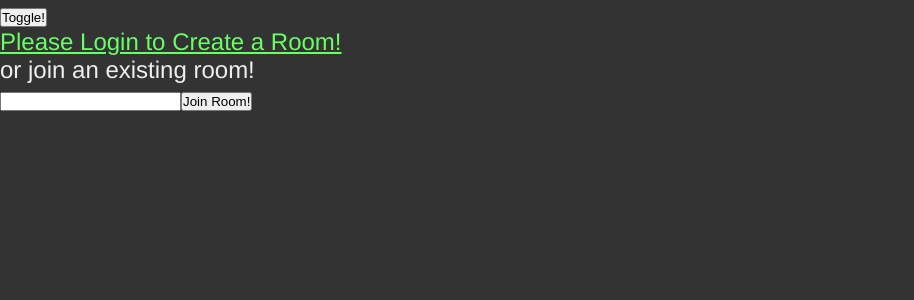
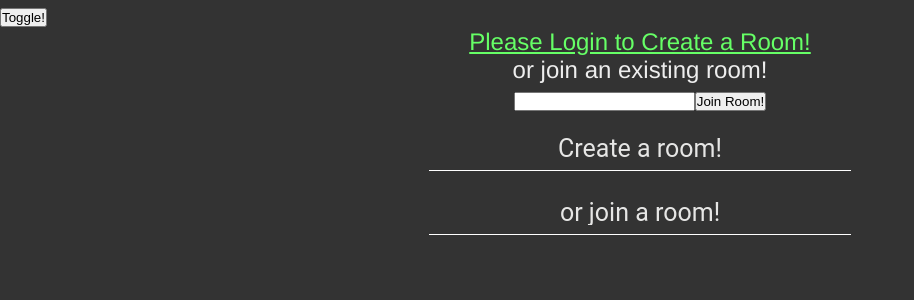
Before and after one commit to chrismintan/pollplay, a React app: page / in a window 1280 px wide. Shown: the top 300 px of the page, without its empty margins (0-914 px from the left). Built offline with nearby package versions, Linux system fonts and the light colour scheme; no server answers; the HTML template or start-up script is replaced by a standard one.

Commit message:
added artist search bar, fixed needing to refresh when entering a room

```diff
--- a/client/src/components/Main/Main.jsx
+++ b/client/src/components/Main/Main.jsx
@@ -174,10 +174,8 @@ class Main extends React.Component {
   }
 
   testing() {
-
-    const {roomId} = this.props.match.params;
-
-    this.socket.emit(roomId, { data: 'testObj' })
+    console.log('here!')
+    axios.put('/spotify/testing');
 
   }
 
--- a/client/src/components/Main/NowPlaying/CurrentSong.jsx
+++ b/client/src/components/Main/NowPlaying/CurrentSong.jsx
@@ -1,11 +1,13 @@
 import React from 'react';
-// import script2 from './script2.js';
 import Cookies from 'universal-cookie';
 import styles from './style.scss'
 
 class CurrentSong extends React.Component {
   constructor(props) {
     super(props);
+    this.state = {
+      init: false,
+    }
     const cookies = new Cookies();
 
     cookies.remove('albumURI')
@@ -29,6 +31,10 @@ class CurrentSong extends React.Component {
     cookies.remove('trackDuration')
     cookies.remove('trackPlaying')
     cookies.remove('trackURI')
+  }
+
+  componentWillMount() {
+
   }
 
   componentDidMount() {
--- a/client/src/components/Main/NowPlaying/style.scss
+++ b/client/src/components/Main/NowPlaying/style.scss
@@ -10,7 +10,8 @@ div.toast {
   background-color: rgba(0, 0, 0, 0.5);
   position: relative;
   text-align: center;
-  padding: 40px;
+  padding-top: 40px;
+  padding-bottom: 40px;
   transform: translateY(100px);
   transition: all 1.0s ease-in-out;
   opacity: 0.0;
@@ -47,6 +48,7 @@ div.trackposition {
   width: 500px;
   margin-bottom: 10px;
   margin-top: -10px;
+  display: none;
 }
 
 div.trackposition div.fill {
--- a/client/src/components/Main/Rooms/CreateRoom.jsx
+++ b/client/src/components/Main/Rooms/CreateRoom.jsx
@@ -1,6 +1,44 @@
 import React from 'react';
 import { Link, Route, Redirect, withRouter } from 'react-router-dom';
 import axios from 'axios';
+import Grid from '@material-ui/core/Grid';
+import { withStyles } from '@material-ui/core/styles';
+import TextField from '@material-ui/core/TextField';
+import classNames from 'classnames';
+
+const styles = theme => ({
+  root: {
+    flexGrow: 1,
+  },
+  paper: {
+    textAlign: 'center',
+    width: '100%',
+  },
+  textField: {
+    color: '#FEFEFEFF',
+    borderBottom: '1px solid white',
+    marginBottom: 5,
+    width: '100%',
+
+  },
+  'input-label': {
+    textOverflow: 'ellipsis',
+    whiteSpace: 'nowrap',
+    overflow: 'hidden',
+    width: '100%',
+    color: 'red',
+  },
+  hidden: {
+    display: 'none',
+  },
+  'input': {
+    '&::placeholder': {
+      textOverflow: 'ellipsis !important',
+      color: 'blue',
+      backgroundColor: 'white',
+    }
+  }
+});
 
 class CreateRoom extends React.Component {
   constructor() {
@@ -15,6 +53,11 @@ class CreateRoom extends React.Component {
     this.handleClick = this.handleClick.bind(this);
     this.handleRoomCodeChange = this.handleRoomCodeChange.bind(this);
     this.joinRoom = this.joinRoom.bind(this);
+  }
+
+  componentWillUnmount() {
+    // Hackerish way to relead script
+    window.location.reload()
   }
 
   componentDidMount() {
@@ -67,6 +110,8 @@ class CreateRoom extends React.Component {
   }
 
   render() {
+    const { classes } = this.props;
+
     let component;
     if (this.props.userID) {
       component = (
@@ -86,6 +131,8 @@ class CreateRoom extends React.Component {
 
     return (
       <div>
+        <Grid container>
+          <div className={classes.paper}>
             {component}
             <div>
               <p>or join an existing room!</p>
@@ -94,11 +141,64 @@ class CreateRoom extends React.Component {
                   <input type='text' placeholder='Enter a room code...' value={this.state.roomCode} onChange={this.handleRoomCodeChange} />
                   <button onClick={this.joinRoom}>Join Room!</button>
                 </form>
+
+                <form>
+                  <TextField
+                    fullWidth
+                    InputProps={{
+                      disableUnderline: true,
+                      classes: {
+                        input: classes.textField,
+                      },
+                    }}
+                    // hintStyle={{ width: '600px', textAlign: 'center' }}
+                    style={{ width: '33%', paddingTop: 10 }}
+                    label='Create a room!'
+                    InputLabelProps={{
+                      style: {
+                        textOverflow: 'ellipsis',
+                        whiteSpace: 'nowrap',
+                        overflow: 'hidden',
+                        width: '100%',
+                        color: '#E6E6E5FF',
+                        fontSize: 25,
+                      }
+                    }}
+                  />
+                </form>
+
+                <form>
+                  <TextField
+                    fullWidth
+                    InputProps={{
+                      disableUnderline: true,
+                      classes: {
+                        input: classes.textField,
+                      },
+                    }}
+                    // hintStyle={{ width: '600px', textAlign: 'center' }}
+                    style={{ width: '33%', paddingTop: 10 }}
+                    label='or join a room!'
+                    InputLabelProps={{
+                      style: {
+                        textOverflow: 'ellipsis',
+                        whiteSpace: 'nowrap',
+                        overflow: 'hidden',
+                        width: '100%',
+                        color: '#E6E6E5FF',
+                        fontSize: 25,
+                      }
+                    }}
+                  />
+                </form>
+
               </div>
             </div>
+          </div>
+        </Grid>
       </div>
     )
   }
 }
 
-export default withRouter(CreateRoom);
+export default withRouter(withStyles(styles)(CreateRoom));
--- a/client/src/components/Main/Search/SearchBar.jsx
+++ b/client/src/components/Main/Search/SearchBar.jsx
@@ -13,6 +13,7 @@ const styles = {
     color: '#FEFEFEFF',
     borderBottom: '1px solid white',
     marginBottom: 5,
+    width: '100%',
   },
 
   'input-label': {
@@ -40,36 +41,40 @@ class SearchBar extends React.Component {
   constructor(props) {
     super(props);
     this.state = {
-      input: '',
+      trackInput: '',
+      artistInput: '',
       spotifyResults: [],
     };
 
-    this.handleInputChange = this.handleInputChange.bind(this);
-    this.handleClick = this.handleClick.bind(this);
+    this.handleArtistInputChange = this.handleArtistInputChange.bind(this);
+    this.handleTrackInputChange = this.handleTrackInputChange.bind(this);
+    this.handleTrackSearch = this.handleTrackSearch.bind(this);
+    this.handleArtistSearch = this.handleArtistSearch.bind(this);
     this.selectSong = this.selectSong.bind(this);
   }
 
-  handleInputChange(e) {
-    console.log('input change')
-    console.log(this.props)
+  handleTrackInputChange(e) {
+    console.log('changing')
     let input = e.target.value;
     this.setState({
-      input: input,
+      trackInput: input,
     })
     if ( input.length > 3 ) {
-      this.handleClick();
+      this.handleTrackSearch();
     };
-
-    if ( input.length < 2 ) {
-      this.setState({
-        spotifyResults: [],
-      })
-    }
   }
 
-  handleClick(event) {
+  handleArtistInputChange(e) {
+    let input = e.target.value;
+    this.setState({
+      artistInput: input,
+    })
+    if ( input.length > 3 ) {
+      this.handleArtistSearch();
+    };
+  }
 
-    console.log('123')
+  handleTrackSearch(event) {
 
     let reactThis = this
 
@@ -77,7 +82,41 @@ class SearchBar extends React.Component {
 
     axios.get('/api/search', {
       params: {
-        query: reactThis.state.input,
+        query: reactThis.state.trackInput,
+        token: reactThis.props.access_token
+      }
+    })
+    .then(({data: {items}}) => {
+
+      console.log('DATA:', data)
+      console.log('items', items)
+
+      // Artist = items[0].artists[0].name
+      // Track = items[0].name
+      // Album = items[0].album.name
+      // Album Image = items[0].album.images[2].url
+      // trackURI = items[0].uri <-- for adding to playlist adding
+
+      if ( items.length != 0 ) {
+        reactThis.setState({
+          spotifyResults: items,
+        });
+      }
+
+      }).catch(function(error){
+        console.log(error)
+    })
+  }
+
+  handleArtistSearch(event) {
+
+    let reactThis = this
+
+    console.log(this.props.access_token)
+
+    axios.get('/api/searchArtist', {
+      params: {
+        query: reactThis.state.artistInput,
         token: reactThis.props.access_token
       }
     })
@@ -91,13 +130,16 @@ class SearchBar extends React.Component {
       // Album = items[0].album.name
       // Album Image = items[0].album.images[2].url
 
+      if ( items.length != 0 ) {
         reactThis.setState({
           spotifyResults: items,
         });
+      }
+
       }).catch(function(error){
         console.log(error)
     })
-    this.props.updateSongBank(this.state.input)
+    // this.props.updateSongBank(this.state.input)
   }
 
   selectSong() {
@@ -108,22 +150,54 @@ class SearchBar extends React.Component {
     const { classes } = this.props;
     return (
       <div>
-        <form>
+        <form style={{ width: '45%', display: 'inline-block', marginRight: 5}}>
           <TextField
+            fullWidth
             onKeyPress={(event) => {
               if ( event.key == 'Enter' ) {
                 event.preventDefault();
+                this.handleArtistSearch();
               }
             }}
-          value={this.state.input}
-          onChange={this.handleInputChange}
+            style={{ width: '100%', display: 'inline-block'}}
+            value={this.state.artistInput}
+            onChange={this.handleArtistInputChange}
             InputProps={{
               disableUnderline: true,
               classes: {
                 input: classes.textField,
               },
             }}
-          label='Type to search...'
+            label='Search by Artist...'
+            InputLabelProps={{
+              style: {
+                textOverflow: 'ellipsis',
+                whiteSpace: 'nowrap',
+                overflow: 'hidden',
+                width: '100%',
+                color: '#E6E6E5FF'
+              } }} />
+        </form>
+
+        <form style={{ width: '45%', display: 'inline-block', marginLeft: 5}}>
+          <TextField
+            fullWidth
+            onKeyPress={(event) => {
+              if ( event.key == 'Enter' ) {
+                event.preventDefault();
+                this.handleTrackSearch();
+              }
+            }}
+            value={this.state.trackInput}
+            onChange={this.handleTrackInputChange}
+            InputProps={{
+              disableUnderline: true,
+              classes: {
+                input: classes.textField,
+              },
+            }}
+            style={{ width: '100%', display: 'inline-block'}}
+            label='Search by Track Name...'
             InputLabelProps={{
               style: {
                 textOverflow: 'ellipsis',
```
Also changed, not shown: 4 other files (tests, documents, lock files or other folders). Lines whose indentation alone changed are shown as unchanged.
